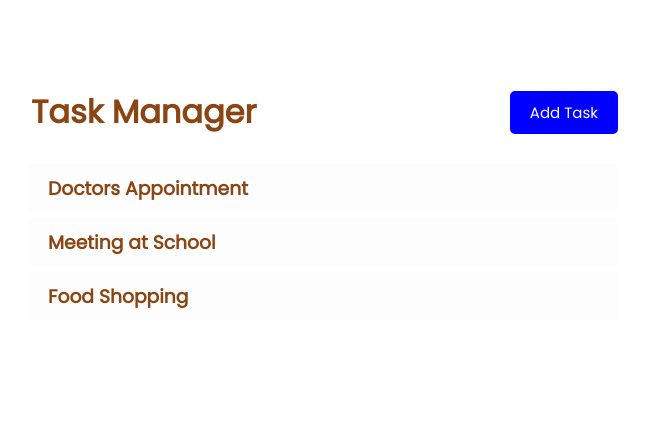
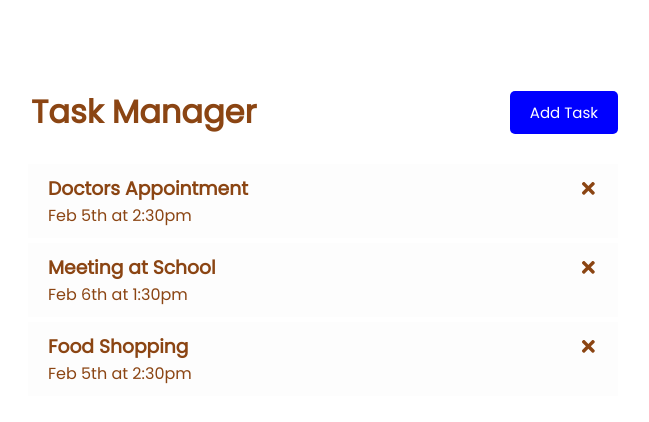
Before and after one commit to Ukaypromise/React-Todo, a React (Create React App) app: page / in a window 1280 px wide. Shown: the top 422 px of the page, without its empty margins (317-966 px from the left). Built offline with nearby package versions, Linux system fonts and the light colour scheme.

Commit message:
Add state for delete feature

```diff
--- a/package.json
+++ b/package.json
@@ -8,6 +8,7 @@
     "@testing-library/user-event": "^13.5.0",
     "react": "^18.2.0",
     "react-dom": "^18.2.0",
+    "react-icons": "^4.4.0",
     "react-scripts": "5.0.1",
     "web-vitals": "^2.1.4"
   },
--- a/src/App.js
+++ b/src/App.js
@@ -26,10 +26,14 @@
 
 function App() {
   const [tasks, setTasks] = useState(task);
+  // Delete Task
+  const deleteTask = (id) => {
+    setTasks(tasks.filter((task) => task.id !== id));
+  }
   return (
     <div className="App">
       <Header />
-      <Tasks tasks={tasks}/>
+      <Tasks tasks={tasks} onDelete={deleteTask} />
     </div>
   );
 }
--- a/src/components/TaskItem.js
+++ b/src/components/TaskItem.js
@@ -1,11 +1,15 @@
 import React from 'react'
+import {FaTimes} from 'react-icons/fa'
 
-const TaskItem = ({task}) => {
+const TaskItem = ({task, onDelete}) => {
   return (
-    <div className='task'>
-        <h3>{task.text}</h3>
+    <div className="task">
+      <h3 >
+        {task.text} <FaTimes onClick={()=>onDelete(task.id) } />
+      </h3>
+      <p>{task.day}</p>
     </div>
-  )
+  );
 }
 
 export default TaskItem
--- a/src/components/Tasks.js
+++ b/src/components/Tasks.js
@@ -1,11 +1,11 @@
 import React from "react";
 import TaskItem from "./TaskItem";
 
-const Task = ({tasks}) => {
+const Task = ({tasks, onDelete}) => {
   return (
     <>
       {tasks.map((task) => (
-        <TaskItem key={task.id} task={task}/>
+        <TaskItem key={task.id} task={task} onDelete={onDelete} />
       ))}
     </>
   );
```
Also changed, not shown: 1 other file (tests, documents, lock files or other folders).
